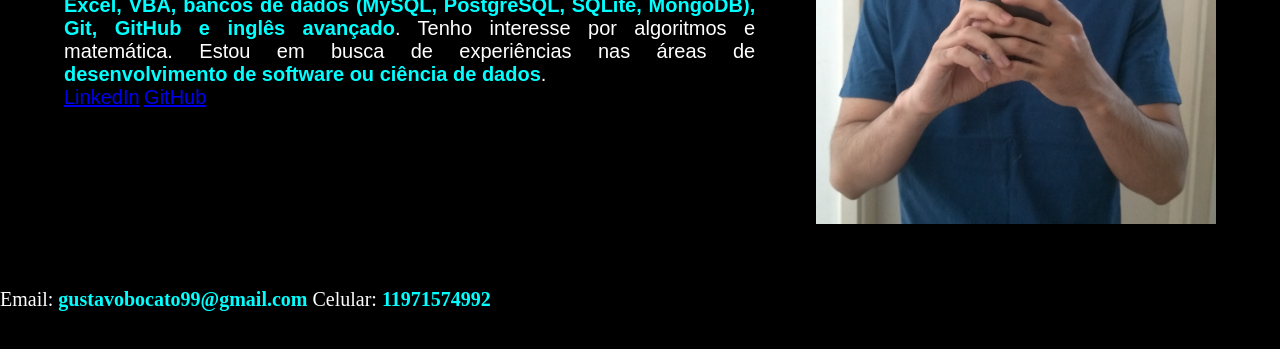
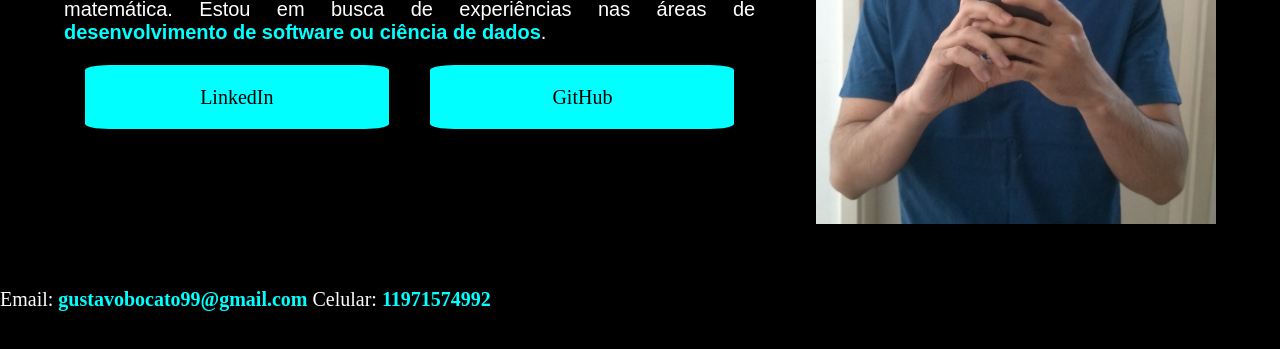
Before and after one commit to GustavoBocato/Portifolio, a plain HTML site: page Portifólio/index.html in a window 1280 px wide. Shown: the part 373-722 px from the top of the page. Drawn offline with Linux system fonts and the light colour scheme; a web font is replaced by a local one.

Commit message:
melhorando os links do github e linkedin

```diff
--- a/Portifólio/index.html
+++ b/Portifólio/index.html
@@ -14,8 +14,10 @@
         <section class="apresentacao__conteudo">
             <h2 class="apresentacao__conteudo__titulo">Sobre mim:</h2>
             <p class="apresentacao__conteudo__paragrafo">Meu nome é Gustavo, sou estudante do curso de Bacharelado em <strong>Ciência da Computação na Universidade Federal do ABC</strong>. Tenho conhecimentos em <strong>Java (incluindo orientação a objetos), Python, C++, C#, JavaScript, Excel, VBA, bancos de dados (MySQL, PostgreSQL, SQLite, MongoDB), Git, GitHub e inglês avançado</strong>. Tenho interesse por algoritmos e matemática. Estou em busca de experiências nas áreas de <strong>desenvolvimento de software ou ciência de dados</strong>.</p>
-            <a class="apresentacao__conteudo__links" href="https://www.linkedin.com/in/gustavo-da-silva-bocato-54972a14b/">LinkedIn</a>
-            <a class="apresentacao__conteudo__links" href="https://github.com/GustavoBocato">GitHub</a>
+            <div class="apresentacao__conteudo__links">
+                <a class="apresentacao__conteudo__links__link" href="https://www.linkedin.com/in/gustavo-da-silva-bocato-54972a14b/">LinkedIn</a>
+                <a class="apresentacao__conteudo__links__link" href="https://github.com/GustavoBocato">GitHub</a>
+            </div>
         </section>
         <img src="foto gustavo.jpg" alt="foto do Gustavo" width="400">
     </main>
--- a/Portifólio/style.css
+++ b/Portifólio/style.css
@@ -60,7 +60,23 @@ strong{
 
 .apresentacao__conteudo__links {
 
+    display: flex;
+    justify-content: space-between;
     font-size: 20px;
+
+}
+
+.apresentacao__conteudo__links__link {
+
+    text-align: center;
+    width: 45%;
+    margin: 3%;
+    text-decoration: none;
+    color:black;
+    background-color: aqua;
+    font-family: "Times New Roman", Times, serif;
+    padding: 3% 0;
+    border-radius: 8%;
 
 }
 
```
